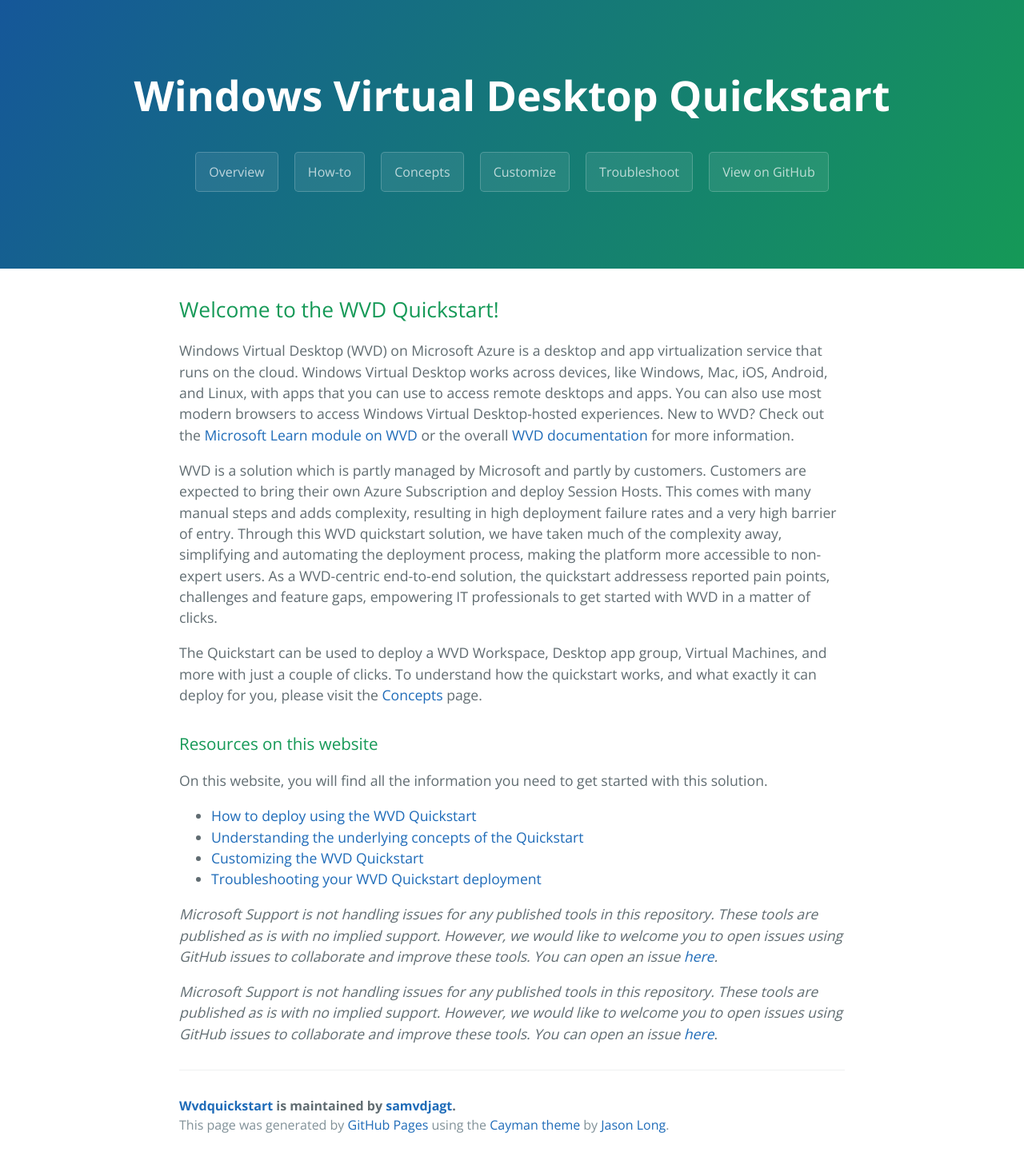
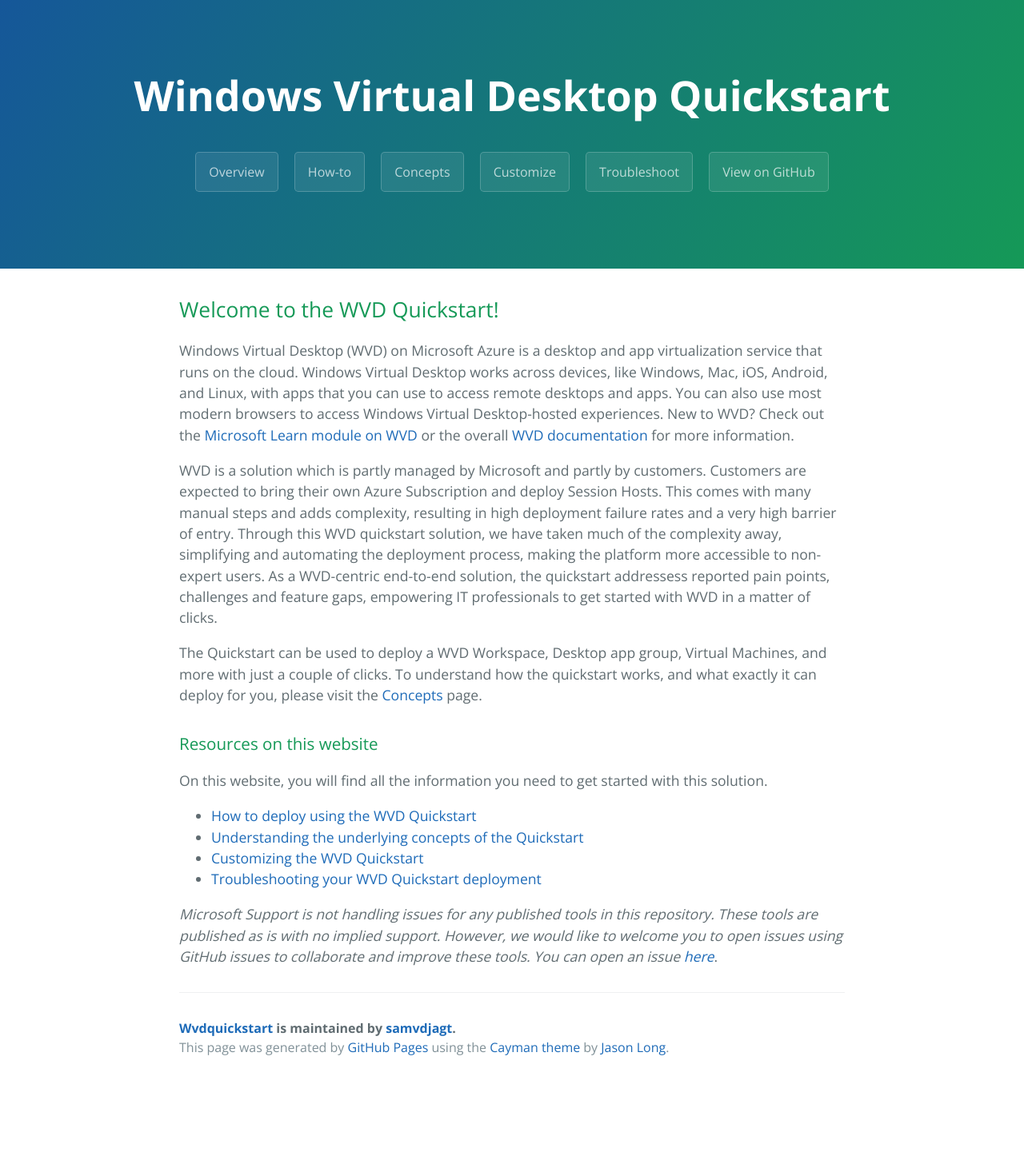
Before and after one commit to samvdjagt/wvdquickstart, a Jekyll site: the page built from index.md, in a window 1280 px wide. Shown: the whole page at 80% size. Built offline with Jekyll 4.4.1, drawn with Linux system fonts in a browser that asks for light colours; after the commit the page ends 1354 px from its top, so only the background shows below that.

Commit message:
Update index.md

```diff
--- a/index.md
+++ b/index.md
@@ -18,5 +18,3 @@
 * <a href="concepts">Understanding the underlying concepts of the Quickstart</a>
 * <a href="customize">Customizing the WVD Quickstart</a>
 * <a href="troubleshoot">Troubleshooting your WVD Quickstart deployment</a>
-
-*Microsoft Support is not handling issues for any published tools in this repository. These tools are published as is with no implied support. However, we would like to welcome you to open issues using GitHub issues to collaborate and improve these tools. You can open an issue <a href="https://github.com/samvdjagt/wvdquickstart/issues">here</a>.*
```
